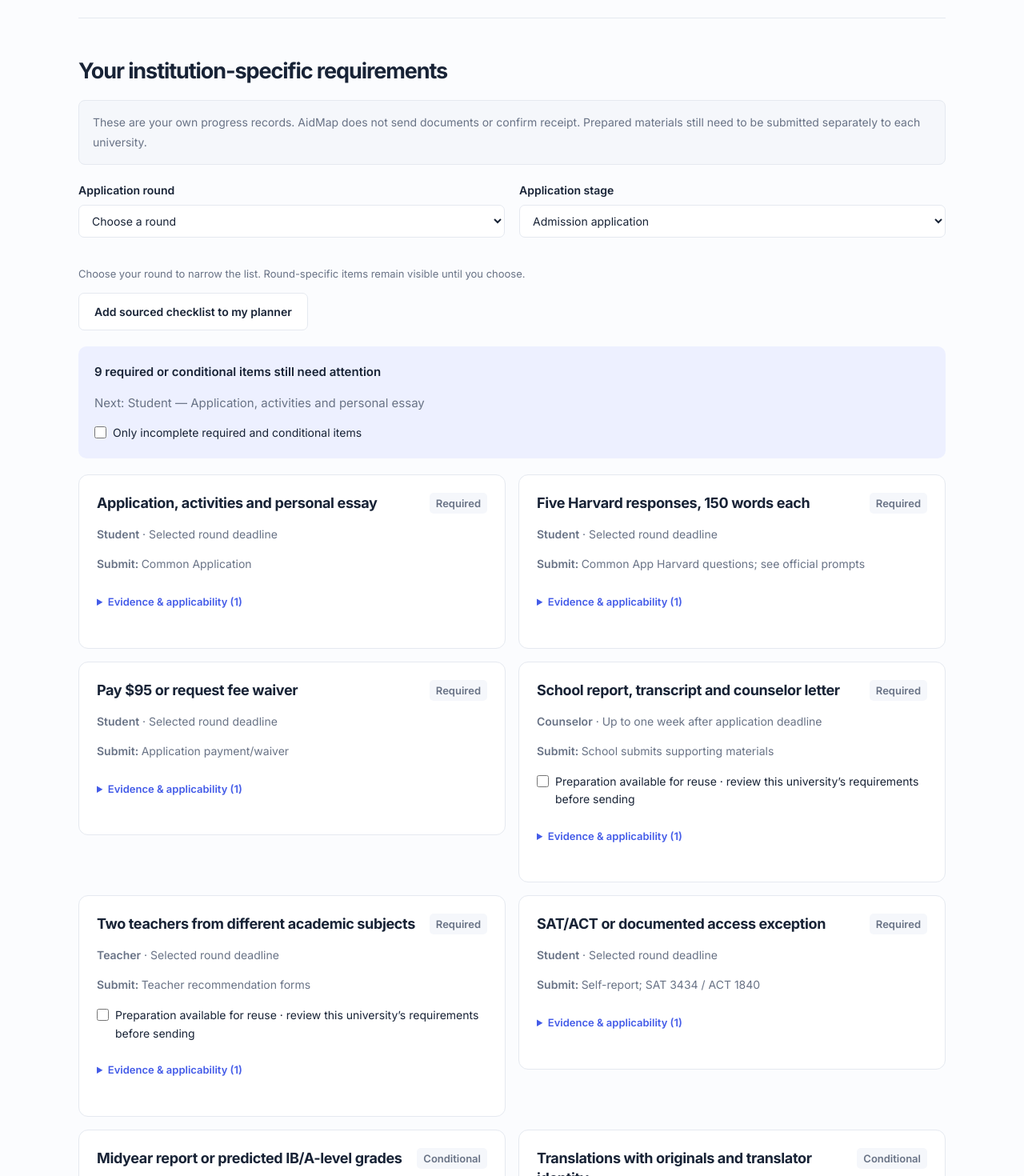
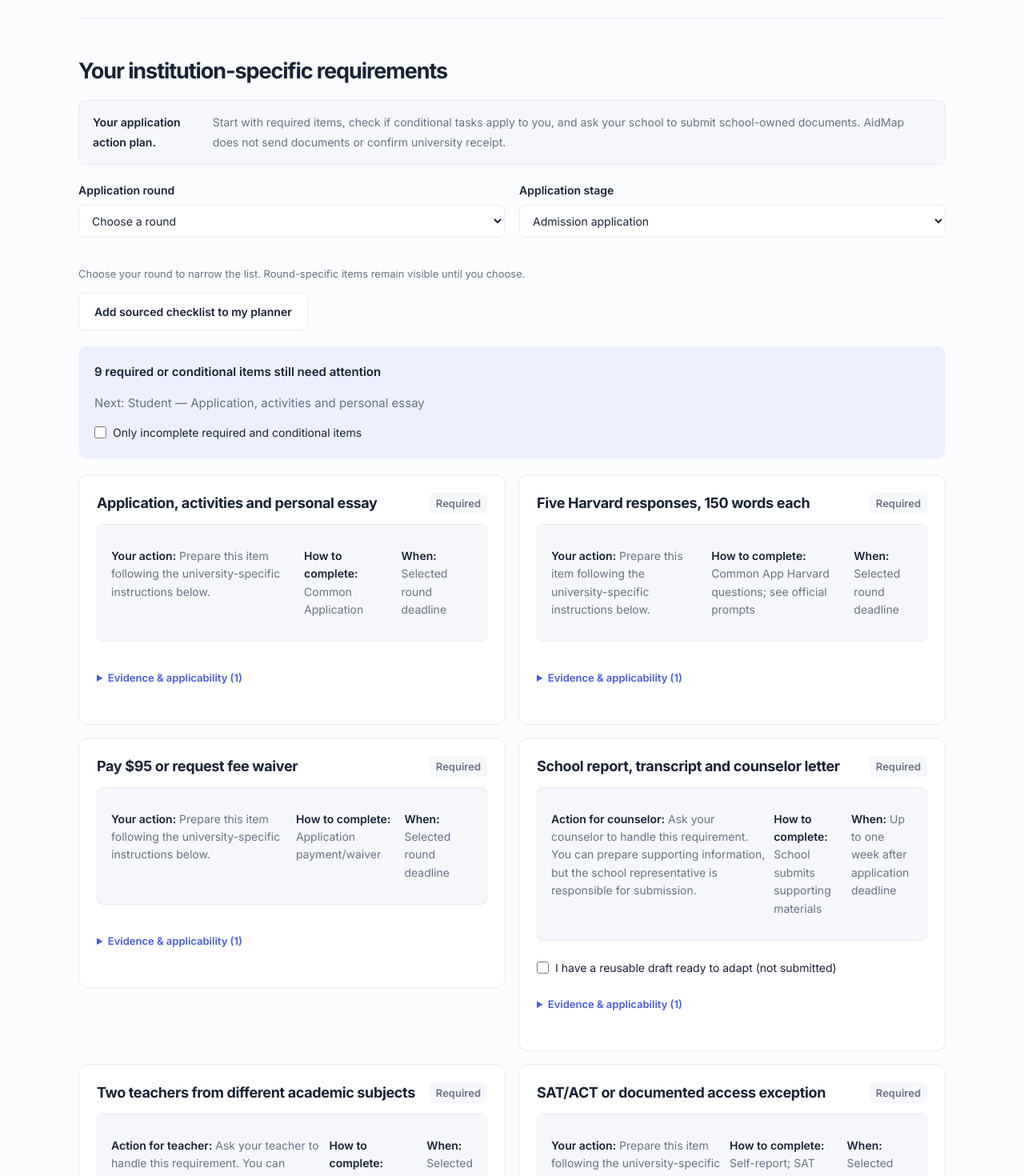
Before and after one commit to aiaryskaliden/Aidmap, a Next.js app: page /universities/harvard in a window 1280 px wide. Shown: the part 8400-9870 px from the top of the page at 80% size. Built offline with nearby package versions, Linux system fonts and the light colour scheme.

Commit message:
ux: replace technical requirement cards with actionable instructions, responsible roles and concise reuse labels

```diff
--- a/components/workspace/requirements.tsx
+++ b/components/workspace/requirements.tsx
@@ -34,9 +34,7 @@ export function RequirementWorkspace({
   return (
     <div className="requirements-workspace">
       <p className="notice">
-        These are your own progress records. AidMap does not send documents or
-        confirm receipt. Prepared materials still need to be submitted
-        separately to each university.
+        <strong>Your application action plan.</strong> Start with required items, check if conditional tasks apply to you, and ask your school to submit school-owned documents. AidMap does not send documents or confirm university receipt.
       </p>
       <div className="form-grid">
         <label className="field-label">
@@ -143,14 +141,19 @@ export function RequirementWorkspace({
                 <h3>{r.label}</h3>
                 <span className="tag neutral">{r.level}</span>
               </div>
-              <p>
-                <strong>{r.owner}</strong> · {r.due}
-              </p>
-              {r.condition && <p>{r.condition}</p>}
-              <p>
-                <strong>Submit: </strong>
-                {r.submission}
-              </p>
+              <div className="notice" style={{ marginTop: "0.8rem" }}>
+                <p>
+                  <strong>{r.owner === "Student" ? "Your action" : `Action for ${r.owner.toLowerCase()}`}:</strong>{" "}
+                  {r.owner === "School" || r.owner === "Counselor" || r.owner === "Teacher"
+                    ? `Ask your ${r.owner.toLowerCase()} to handle this requirement. You can prepare supporting information, but the school representative is responsible for submission.`
+                    : "Prepare this item following the university-specific instructions below."}
+                </p>
+                {r.level === "Conditional" && (
+                  <p><strong>Only applies when:</strong> {r.condition}</p>
+                )}
+                <p><strong>How to complete:</strong> {r.submission}</p>
+                <p><strong>When:</strong> {r.due}</p>
+              </div>
               {r.reusableKey && (
                 <label className="check-label">
                   <input
@@ -168,8 +171,7 @@ export function RequirementWorkspace({
                       }));
                     }}
                   />
-                  Preparation available for reuse · review this university’s
-                  requirements before sending
+                  I have a reusable draft ready to adapt (not submitted)
                 </label>
               )}
               {tracked && (
```
